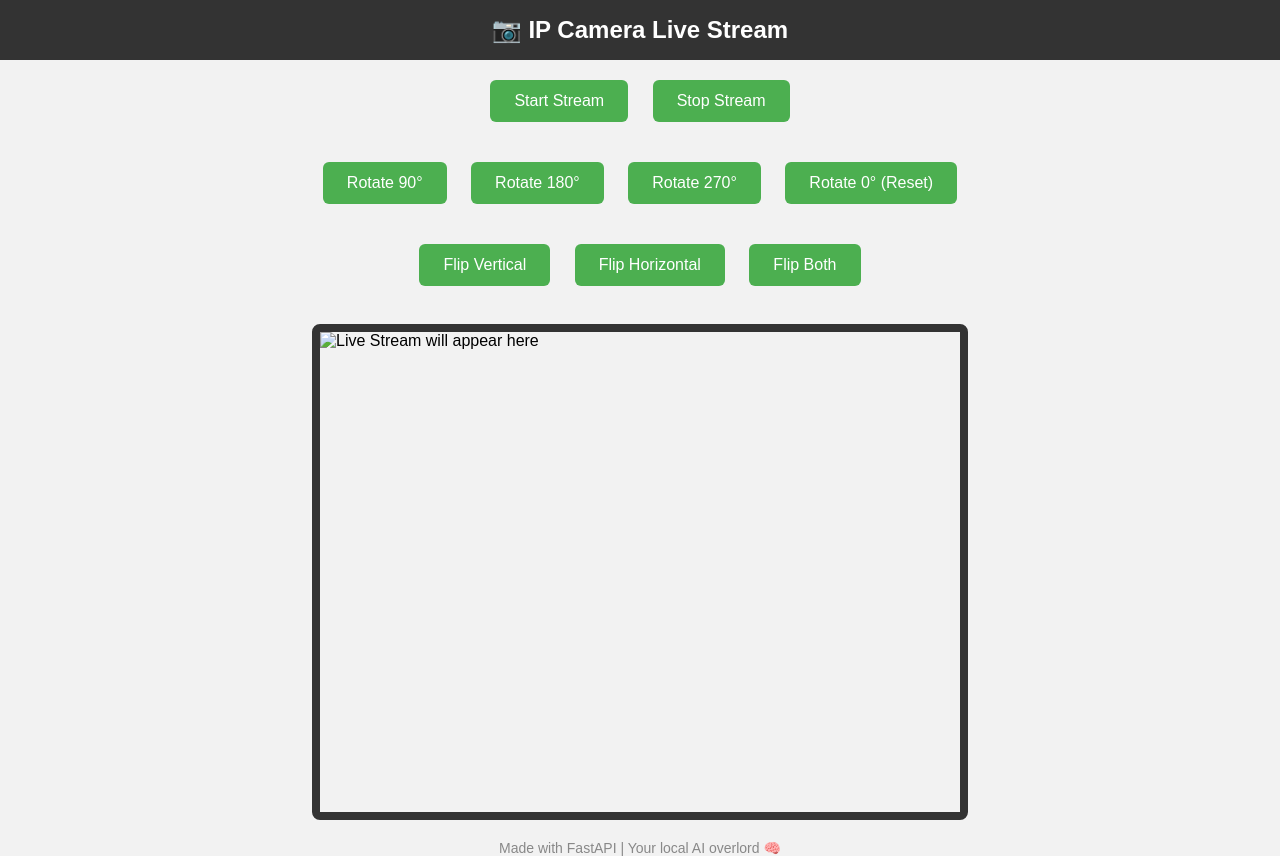
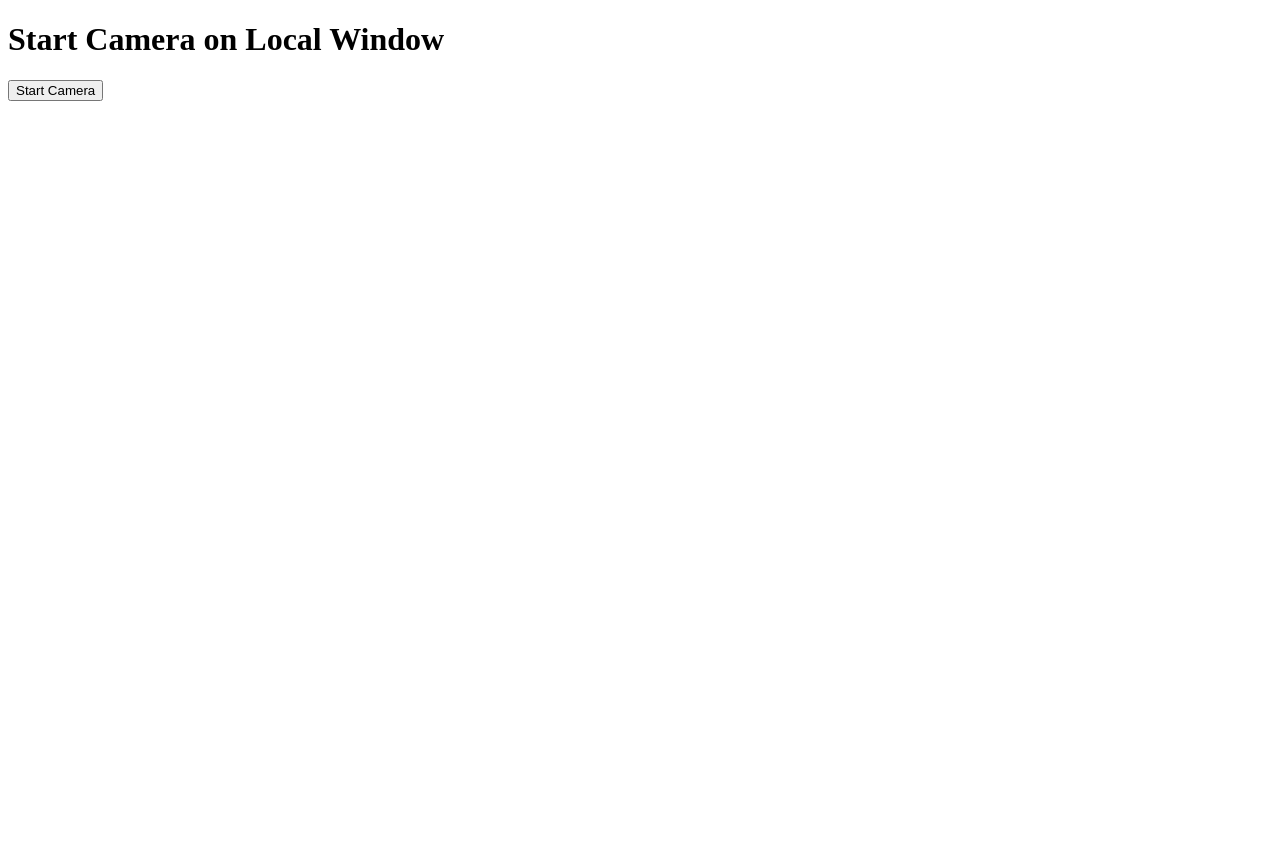
Before and after one commit to RH-NAYM/Demo_AR, a Python web app: template templates/index.html in a window 1280 px wide. After the commit the page ends 101 px from the top, so only its background shows below. Run offline with Jinja, Linux system fonts and the light colour scheme; the template is opened without the code that fills it, so the values that code supplies are empty.

Commit message:
new module

```diff
--- a/requirements.txt
+++ b/requirements.txt
@@ -2,3 +2,4 @@ fastapi
 uvicorn
 jinja2
 opencv-python-headless
+opencv-python
--- a/templates/index.html
+++ b/templates/index.html
@@ -2,117 +2,23 @@
 <html lang="en">
 <head>
     <meta charset="UTF-8">
-    <title>IP Camera Live Stream</title>
-    <style>
-        body {
-            font-family: Arial, sans-serif;
-            background-color: #f2f2f2;
-            margin: 0;
-            padding: 0;
-            display: flex;
-            flex-direction: column;
-            align-items: center;
+    <meta name="viewport" content="width=device-width, initial-scale=1.0">
+    <title>Start Camera</title>
+    <script>
+        function startCamera() {
+            fetch('/start_camera')
+                .then(response => response.json())
+                .then(data => {
+                    console.log(data.message);
+                })
+                .catch(error => {
+                    console.error("Error starting camera:", error);
+                });
         }
-
-        header {
-            background-color: #333;
-            color: white;
-            width: 100%;
-            text-align: center;
-            padding: 1rem 0;
-            font-size: 1.5rem;
-            font-weight: bold;
-        }
-
-        .controls {
-            margin: 20px;
-        }
-
-        button {
-            background-color: #4CAF50;
-            border: none;
-            color: white;
-            padding: 12px 24px;
-            margin: 0 10px;
-            font-size: 16px;
-            border-radius: 6px;
-            cursor: pointer;
-            transition: background-color 0.3s;
-        }
-
-        button:hover {
-            background-color: #45a049;
-        }
-
-        button:disabled {
-            background-color: #aaa;
-            cursor: not-allowed;
-        }
-
-        img {
-            border: 8px solid #333;
-            border-radius: 8px;
-            max-width: 100%;
-            height: auto;
-        }
-
-        footer {
-            margin-top: 20px;
-            color: #888;
-            font-size: 14px;
-        }
-    </style>
+    </script>
 </head>
 <body>
-    <header>📷 IP Camera Live Stream</header>
-
-    <div class="controls">
-        <button onclick="startStream()">Start Stream</button>
-        <button onclick="stopStream()">Stop Stream</button>
-    </div>
-
-    <div class="controls">
-        <button onclick="rotateStream(90)">Rotate 90°</button>
-        <button onclick="rotateStream(180)">Rotate 180°</button>
-        <button onclick="rotateStream(270)">Rotate 270°</button>
-        <button onclick="rotateStream(0)">Rotate 0° (Reset)</button>
-    </div>
-
-    <div class="controls">
-        <button onclick="flipStream(0)">Flip Vertical</button>
-        <button onclick="flipStream(1)">Flip Horizontal</button>
-        <button onclick="flipStream(-1)">Flip Both</button>
-    </div>
-
-    <br>
-    <img id="video" src="" width="640" height="480" alt="Live Stream will appear here" />
-
-    <footer>Made with FastAPI | Your local AI overlord 🧠</footer>
-
-    <script>
-        function startStream() {
-            fetch('/start').then(() => {
-                document.getElementById('video').src = '/video';
-            });
-        }
-
-        function stopStream() {
-            fetch('/stop').then(() => {
-                document.getElementById('video').src = '';
-            });
-        }
-
-        function rotateStream(angle) {
-            fetch(`/rotate/${angle}`).then(response => response.json()).then(data => {
-                console.log(data.status);
-            });
-        }
-
-        function flipStream(flipType) {
-            fetch(`/flip/${flipType}`).then(response => response.json()).then(data => {
-                console.log(data.status);
-            });
-        }
-    </script>
+    <h1>Start Camera on Local Window</h1>
+    <button onclick="startCamera()">Start Camera</button>
 </body>
 </html>
```
Also changed, not shown: main2.py (added, +77 -0 lines), templates/index_old.html (added, +118 -0 lines), main_old.py (renamed from main.py).
